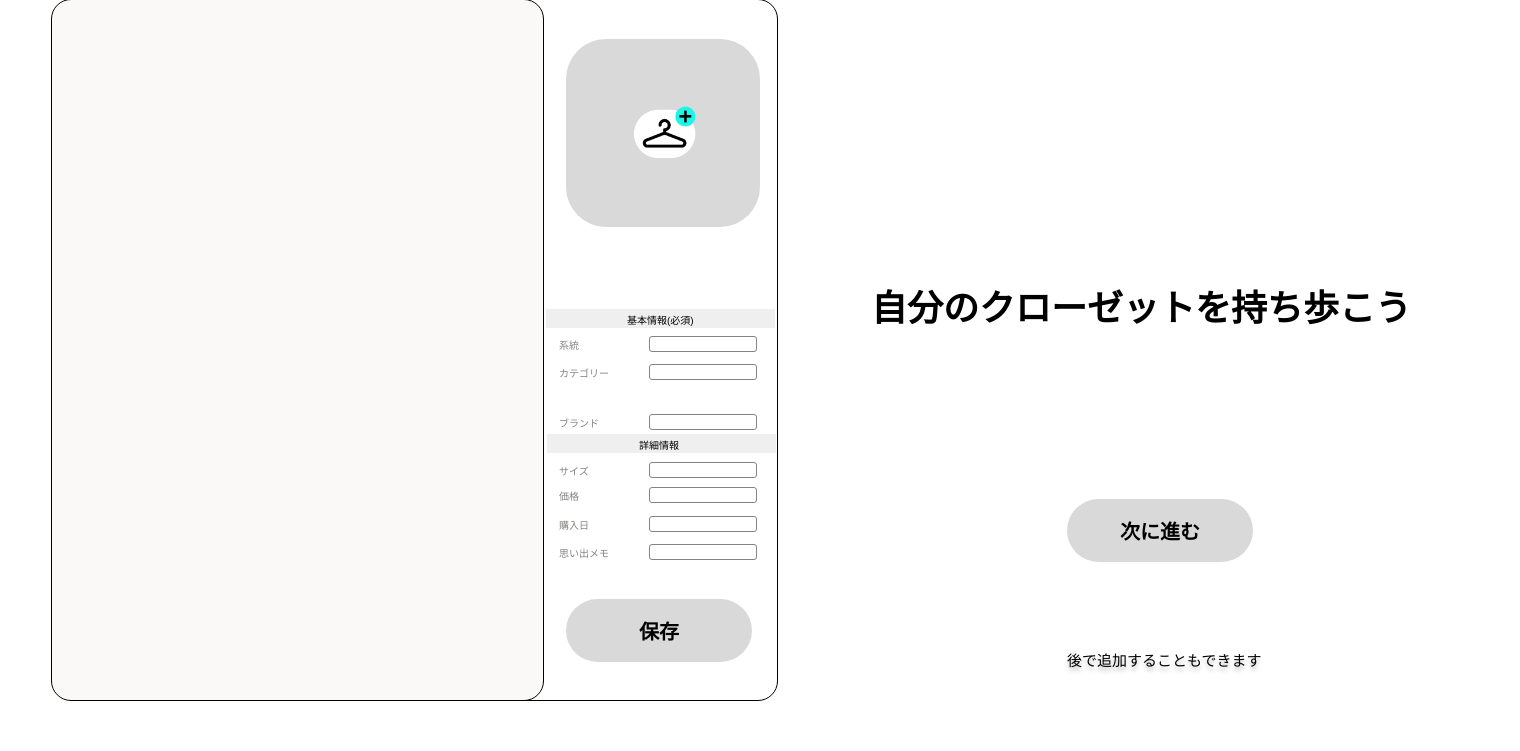
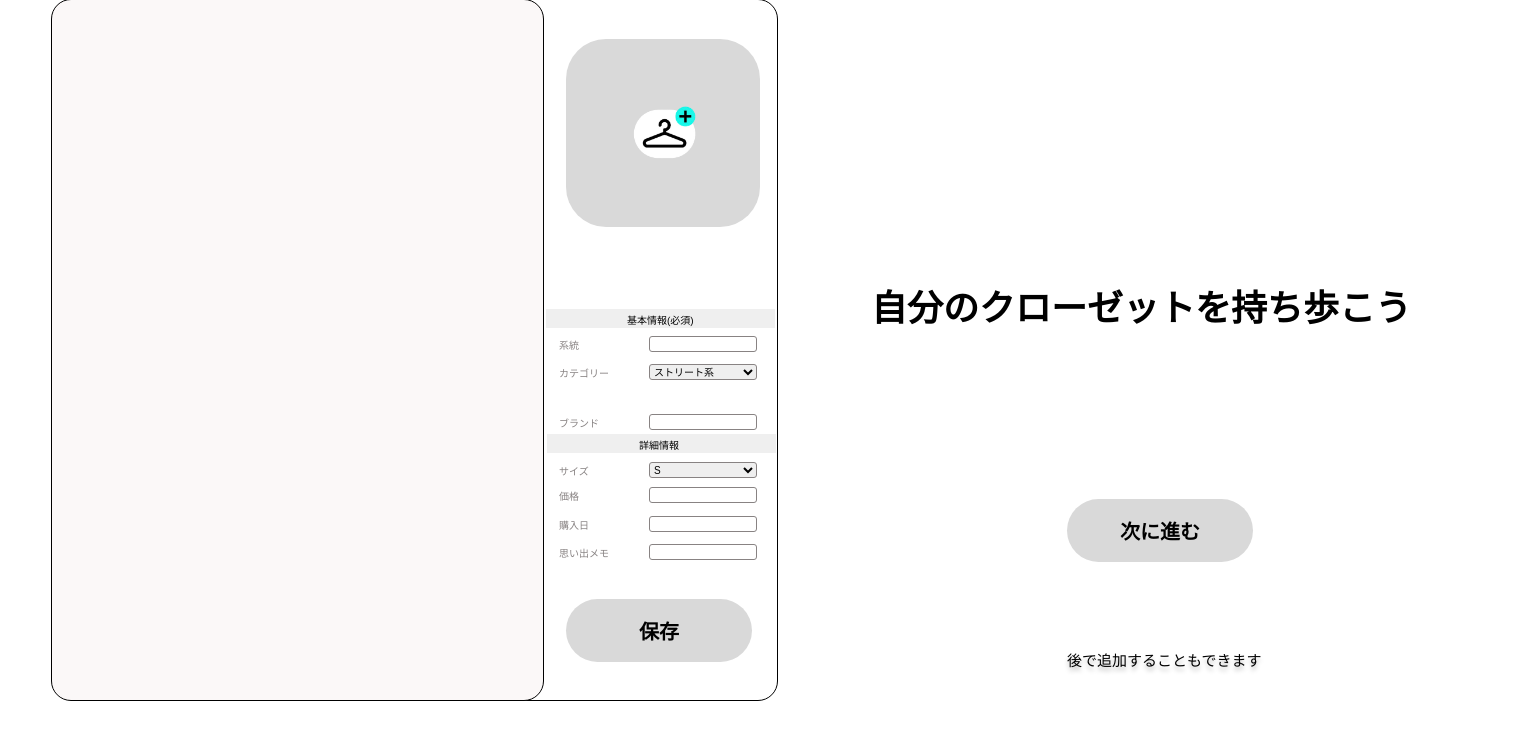
Before and after one commit to HIROMU522/HackU, a Flask app: page /introduction2 in a window 1520 px wide. Shown: the part 101-852 px from the top of the page. Run offline with Flask 3, Linux system fonts and the light colour scheme.

Commit message:
サイズなどの変更

```diff
--- a/static/css/styles_introduction2.css
+++ b/static/css/styles_introduction2.css
@@ -236,12 +236,11 @@
     width: 100px; /* 例: 入力欄の幅が100pxの場合 */
   }
 
-
   .screen .input-group2 {
     display: flex;
     position: absolute;
     align-items: center;
-    top: 365px; /* text-wrapper-5のtopと同じ値 */
+    top: 315px; /* text-wrapper-5のtopと同じ値 */
     left: 508px; /* text-wrapper-5のleftと同じ値 */
   }
 
@@ -256,20 +255,21 @@
   }
 
   .screen .input-field2 {
-    height: 10px; /* 適切な高さに調整 */
-    padding: 2px 3px;
+    height: 16px; /* 適切な高さに調整 */
+    padding: 0px 0px;
     font-size: 10px;
     border: 1px solid #888383;
     border-radius: 3px;
     /* 必要に応じて幅を設定 */
-    width: 100px; /* 例: 入力欄の幅が100pxの場合 */
+    width: 108px; /* 例: 入力欄の幅が100pxの場合 */
   }
+
 
   .screen .input-group3 {
     display: flex;
     position: absolute;
     align-items: center;
-    top: 413px; /* text-wrapper-5のtopと同じ値 */
+    top: 365px; /* text-wrapper-5のtopと同じ値 */
     left: 508px; /* text-wrapper-5のleftと同じ値 */
   }
 
@@ -293,12 +293,11 @@
     width: 100px; /* 例: 入力欄の幅が100pxの場合 */
   }
 
-
   .screen .input-group4 {
     display: flex;
     position: absolute;
     align-items: center;
-    top: 438px; /* text-wrapper-5のtopと同じ値 */
+    top: 413px; /* text-wrapper-5のtopと同じ値 */
     left: 508px; /* text-wrapper-5のleftと同じ値 */
   }
 
@@ -313,13 +312,13 @@
   }
 
   .screen .input-field4 {
-    height: 10px; /* 適切な高さに調整 */
-    padding: 2px 3px;
+    height: 16px; /* 適切な高さに調整 */
+    padding: 0px 0px;
     font-size: 10px;
     border: 1px solid #888383;
     border-radius: 3px;
     /* 必要に応じて幅を設定 */
-    width: 100px; /* 例: 入力欄の幅が100pxの場合 */
+    width: 108px; /* 例: 入力欄の幅が100pxの場合 */
   }
 
 
@@ -327,7 +326,7 @@
     display: flex;
     position: absolute;
     align-items: center;
-    top: 467px; /* text-wrapper-5のtopと同じ値 */
+    top: 438px; /* text-wrapper-5のtopと同じ値 */
     left: 508px; /* text-wrapper-5のleftと同じ値 */
   }
 
@@ -351,11 +350,12 @@
     width: 100px; /* 例: 入力欄の幅が100pxの場合 */
   }
 
+
   .screen .input-group6 {
     display: flex;
     position: absolute;
     align-items: center;
-    top: 495px; /* text-wrapper-5のtopと同じ値 */
+    top: 467px; /* text-wrapper-5のtopと同じ値 */
     left: 508px; /* text-wrapper-5のleftと同じ値 */
   }
 
@@ -383,7 +383,7 @@
     display: flex;
     position: absolute;
     align-items: center;
-    top: 315px; /* text-wrapper-5のtopと同じ値 */
+    top: 495px; /* text-wrapper-5のtopと同じ値 */
     left: 508px; /* text-wrapper-5のleftと同じ値 */
   }
 
--- a/static/js/Introduction2.js
+++ b/static/js/Introduction2.js
@@ -24,7 +24,7 @@ document.addEventListener('DOMContentLoaded', function() {
 
   function updateSaveButtonState() {
       let isAllFilled = true;
-      const requiredFields = [inputFields[0], inputFields[1], inputFields[6]]; // 1, 2, 7番目が必須
+      const requiredFields = [inputFields[0], inputFields[1], inputFields[2]];
       requiredFields.forEach(field => {
           if (!field.value) isAllFilled = false;
       });
--- a/templates/Introduction2.html
+++ b/templates/Introduction2.html
@@ -39,34 +39,44 @@
           </div>
 
           <div class="input-group2">
-            <div class="information-2">ブランド</div>
-            <input type="text" class="input-field2" />
+            <div class="information-2">カテゴリー</div>
+            <select class="input-field2">
+              <option value="street">ストリート系</option>
+              <option value="casual">カジュアル系</option>
+              <option value="sports">スポーツ系</option>
+            </select>
           </div>
 
+
           <div class="input-group3">
-            <div class="information-3">サイズ</div>
+            <div class="information-3">ブランド</div>
             <input type="text" class="input-field3" />
           </div>
 
           <div class="input-group4">
-            <div class="information-4">価格</div>
-            <input type="text" class="input-field4" />
+            <div class="information-4">サイズ</div>
+            <select class="input-field4">
+              <option value="street">S</option>
+              <option value="casual">M</option>
+              <option value="sports">L</option>
+            </select>
           </div>
 
           <div class="input-group5">
-            <div class="information-5">購入日</div>
+            <div class="information-5">価格</div>
             <input type="text" class="input-field5" />
           </div>
 
           <div class="input-group6">
-            <div class="information-6">思い出メモ</div>
+            <div class="information-6">購入日</div>
             <input type="text" class="input-field6" />
           </div>
 
           <div class="input-group7">
-            <div class="information-7">カテゴリー</div>
+            <div class="information-7">思い出メモ</div>
             <input type="text" class="input-field7" />
           </div>
+
 
           <button class="button-save">保存</button>
 
```
Also changed, not shown: preferences.db, 1 other file.
